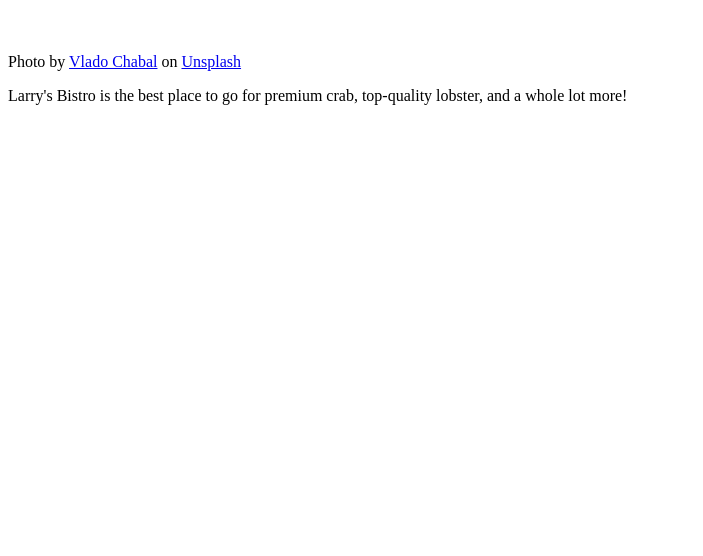
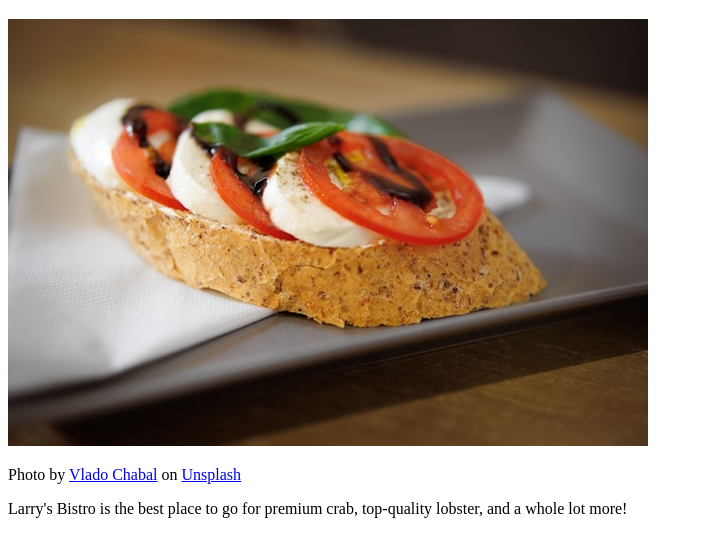
Before and after one commit to Scanceptic/restaurant-page, a website built with webpack: page src/index.html in a window 1280 px wide. Shown: the part 90-646 px from the top of the page, without its empty margins (0-703 px from the left). Built offline with nearby package versions, Linux system fonts and the light colour scheme.

Commit message:
Add basic outline for HTML, css module

```diff
--- a/package.json
+++ b/package.json
@@ -13,7 +13,9 @@
 	"license": "ISC",
 	"description": "",
 	"devDependencies": {
+		"css-loader": "^7.1.2",
 		"html-webpack-plugin": "^5.6.0",
+		"style-loader": "^4.0.0",
 		"webpack": "^5.92.1",
 		"webpack-cli": "^5.1.4",
 		"webpack-dev-server": "^5.0.4"
--- a/src/index.html
+++ b/src/index.html
@@ -17,7 +17,7 @@
 			</div>
 			<div class="container">
 				<div class="col1">
-					<img />
+					<img src="bistro.jpg"/>
 					<p>
 						Photo by
 						<a
```
Also changed, not shown: 1 other file.
